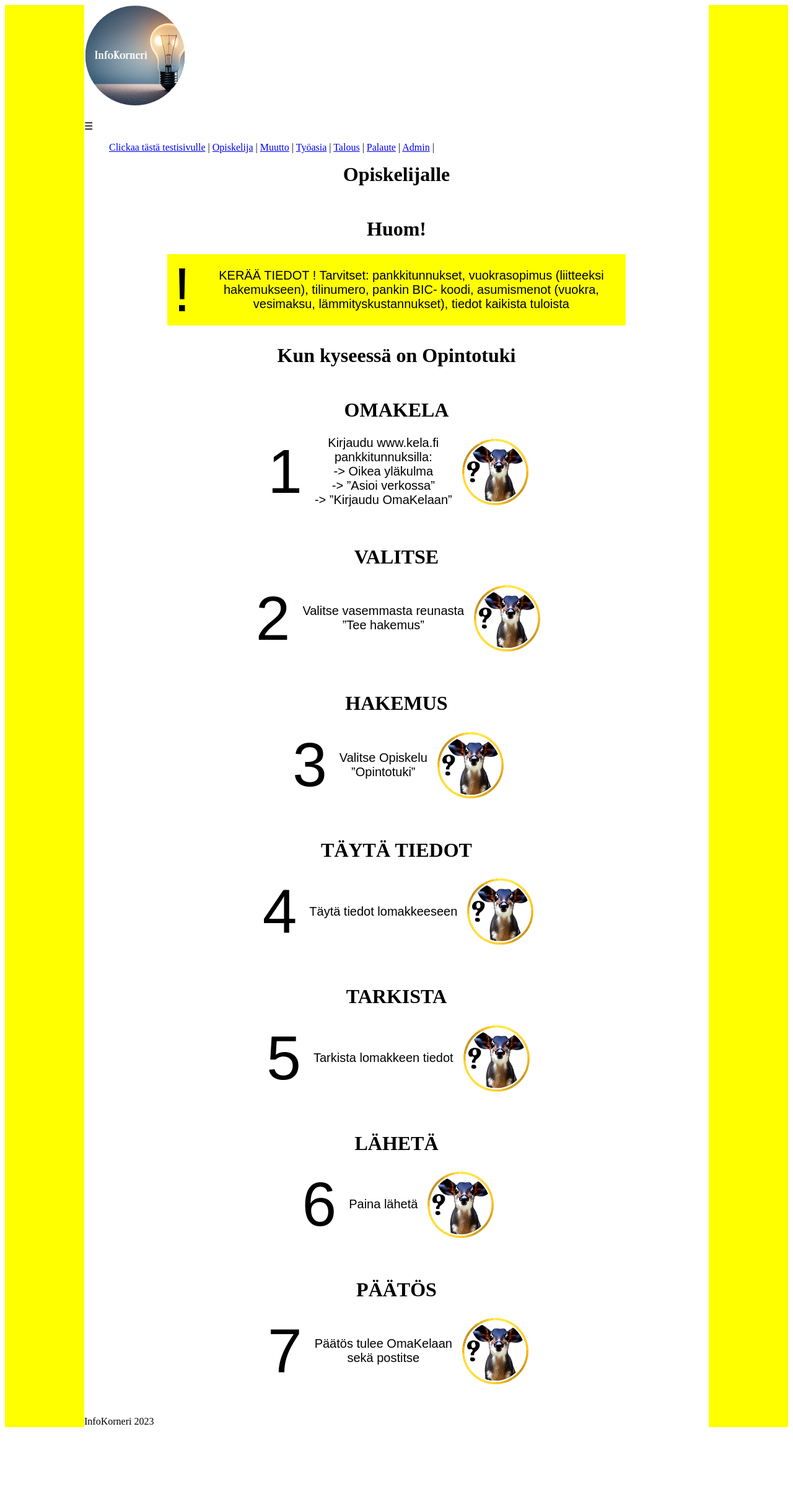
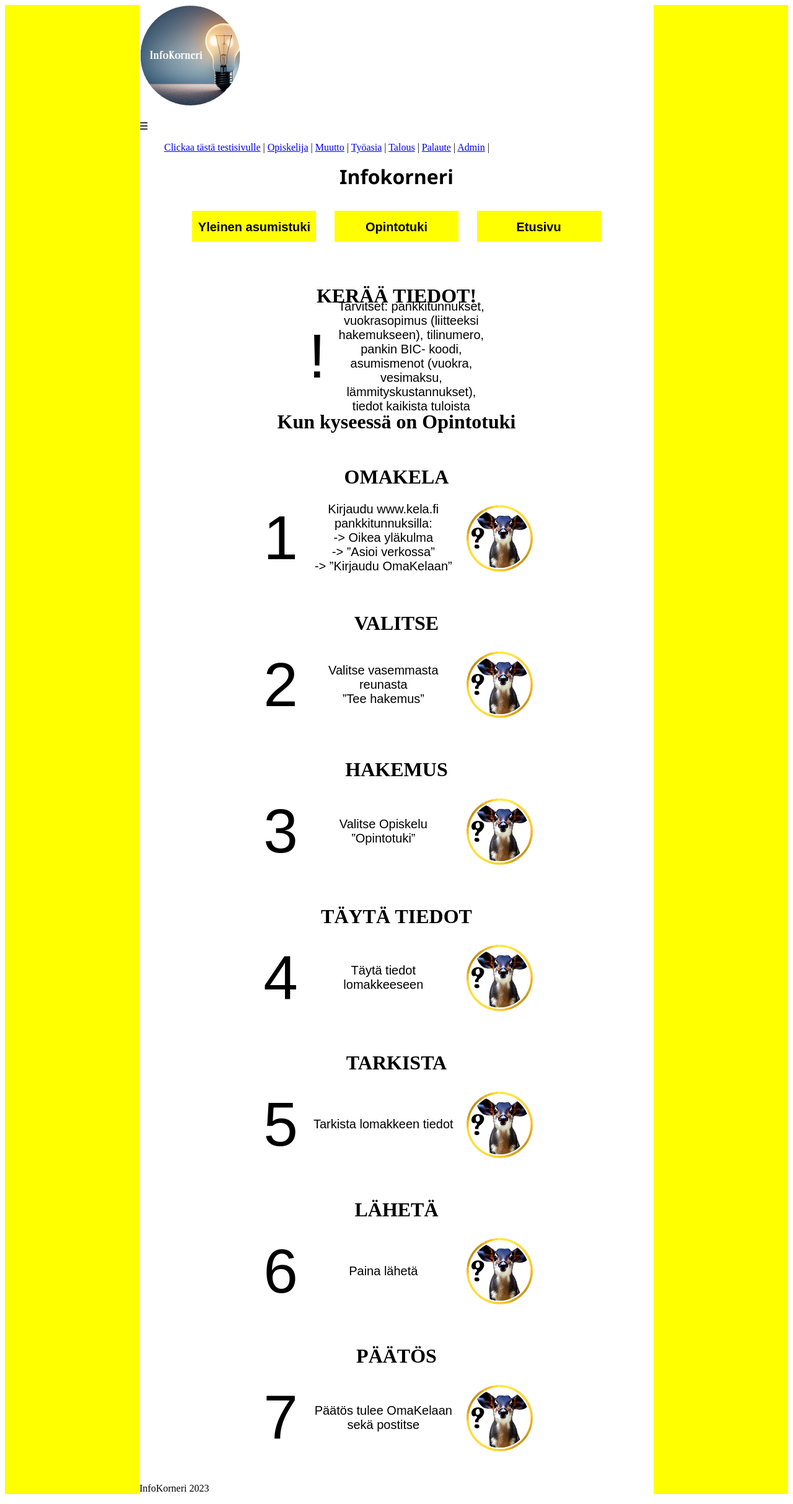
Before and after one commit to opadevelopment/DjangoWebsite, a Django app: page /opiskelija/ in a window 1280 px wide. Shown: the whole page at 62% size. Before the commit the page ends 2302 px from the top, so only its background shows below. Run offline with Django 4.2, Linux system fonts and the light colour scheme.

Commit message:
ulkoasu muutettu

```diff
--- a/website/static/base.css
+++ b/website/static/base.css
@@ -196,11 +196,6 @@
 }
 
 /* New styles added for header */
-.info-row h1 {
-  text-align: center;
-  margin-top: 0;
-}
-
 .info-row .text-container {
   display: flex;
   flex-direction: column;
@@ -208,7 +203,35 @@
   align-items: center;
   font-size: 20px;
   font-family: "Montserrat", sans-serif;
+  height: 10vh;
+  width: 20vw;
 }
 .info-row .first-text-container{
   font-family: "Montserrat", sans-serif;
 }
+.info-row h1 {
+  text-align: center;
+  margin-top: 0;
+}
+
+
+/* buttons */
+.button-container {
+  text-align: center;
+}
+
+.button {
+  display: inline-block;
+  margin: 1vw;
+  width: 200px;
+  height: 50px;
+  line-height: 50px;
+  border: none;
+  background-color: #ffff00;
+  color: #000000;
+  font-size: 20px;
+  font-weight: bold;
+  cursor: pointer;
+  text-align: center;
+
+}
--- a/website/static/style.css
+++ b/website/static/style.css
@@ -1,4 +1,4 @@
 body{
-    border-left: 10vw solid rgb(255, 255, 0);
-    border-right: 10vw solid rgb(255, 255, 0);
+    border-left: 17vw solid rgb(255, 255, 0);
+    border-right: 17vw solid rgb(255, 255, 0);
 }
--- a/website/templates/opiskelija.html
+++ b/website/templates/opiskelija.html
@@ -4,26 +4,33 @@
 {% block body %}
 <html>
 <body class="info-row">
-    <h1>Opiskelijalle</h1>
+    <h1 style="font-family:'Segoe UI', Tahoma, Geneva, Verdana, sans-serif">Infokorneri</h1>
 
 </body>
 
 <link rel="stylesheet" type="text/css" href="{% static 'style.css' %}">
 
+<div class="button-container">
+    <button class="button">Yleinen asumistuki</button>
+    <button class="button">Opintotuki</button>
+    <button class="button">Etusivu</button>
+  </div>
+
+<div style="margin: 2vw;"></div>
 
 
   <div class="container">
     <div class="column">
         <div class="text-row">
-            <h1>Huom!</h1>
-            <div class="row" style="background-color: #ffff00;">
+            <h1>KERÄÄ TIEDOT!</h1>
+            <div class="row">
                 <div class="first-text-container">
 
                     <p style="font-size: 100px;">!</p>
                 </div>
                 <div class="text-container">
-                    <p style="font-size: 20px;">    KERÄÄ TIEDOT
-                        ! Tarvitset: pankkitunnukset, vuokrasopimus (liitteeksi hakemukseen), tilinumero, pankin BIC-	koodi, asumismenot (vuokra, vesimaksu, lämmityskustannukset), tiedot kaikista tuloista </p>
+                    <p style="font-size: 20px;">
+                        Tarvitset: pankkitunnukset, vuokrasopimus (liitteeksi hakemukseen), tilinumero, pankin BIC-	koodi, asumismenot (vuokra, vesimaksu, lämmityskustannukset), tiedot kaikista tuloista </p>
                 </div>
             </div>
         </div>
```
